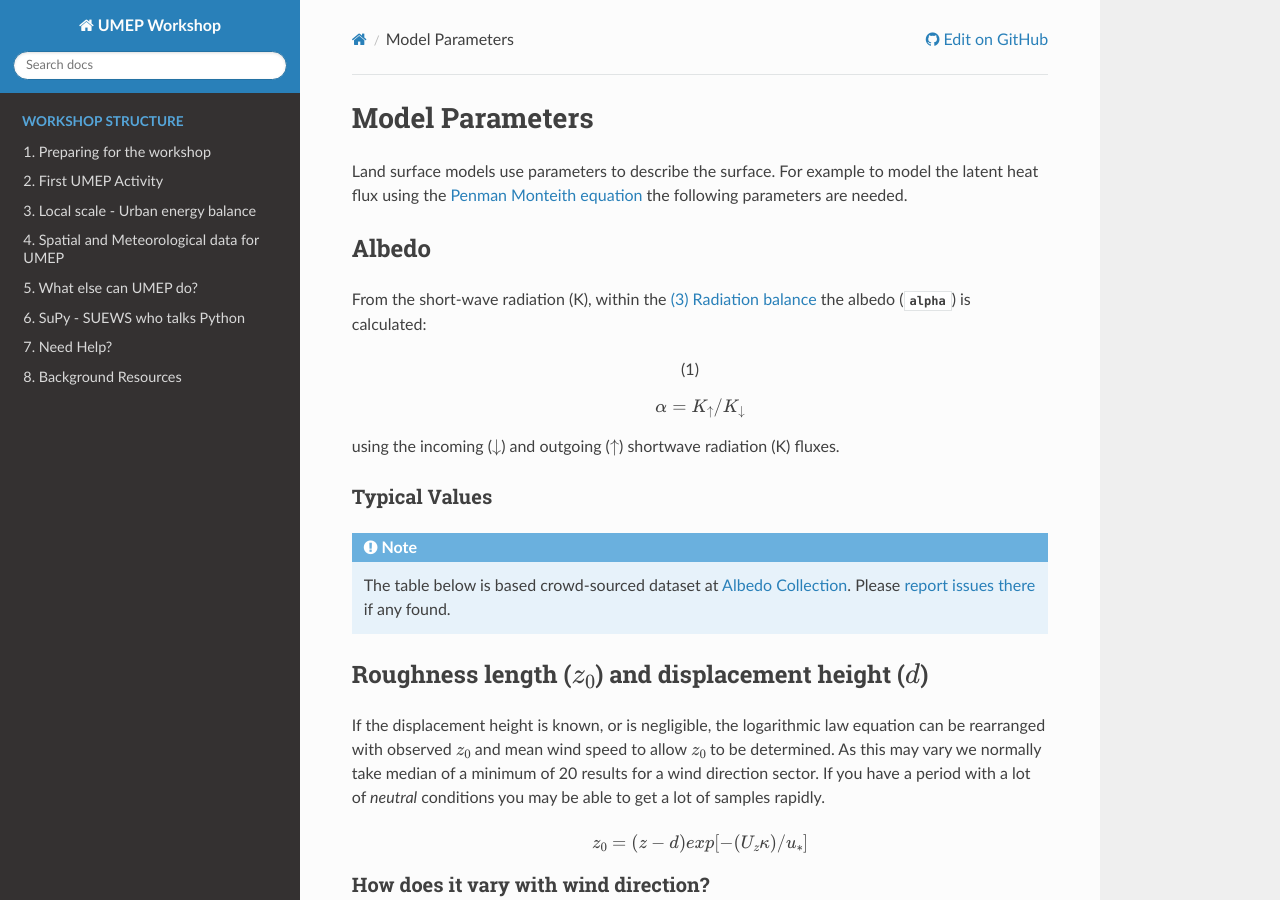
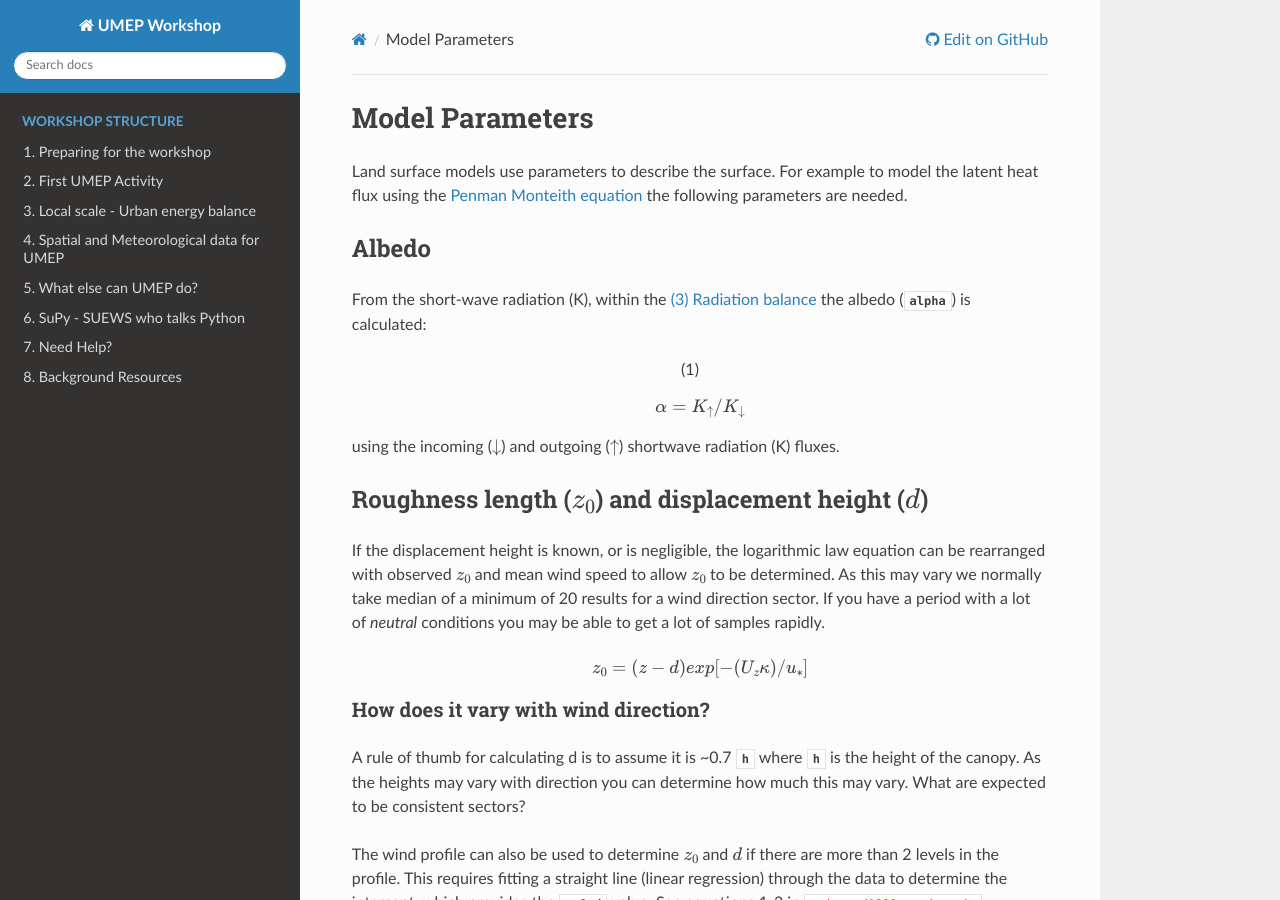
Before and after one commit to Urban-Meteorology-Reading/UMEP-Workshop, a Sphinx documentation site: the page built from source/BackGroundMet/BGM2.rst, in a window 1280 px wide and 900 px high. Built offline with Sphinx 7.4.7 and the Read the Docs theme 2.0.0, drawn with Linux system fonts in a browser that asks for light colours; cross-references to code outside the pages are shown as plain code.

Commit message:
Update BGM2.rst

```diff
--- a/source/BackGroundMet/BGM2.rst
+++ b/source/BackGroundMet/BGM2.rst
@@ -25,18 +25,6 @@ From the short-wave radiation (K), within the :eq:`qnet` :ref:`radB` the albedo
 using the incoming (:math:`\downarrow`) and outgoing (:math:`\uparrow`) shortwave radiation
 (K) fluxes.
 
-Typical Values
-''''''''''''''''''''''''''
-
-.. note::
-    The table below is based crowd-sourced dataset at `Albedo Collection <https://github.com/BLM-UoR/albedo-collection>`_.
-    Please `report issues there <https://github.com/BLM-UoR/albedo-collection/issues>`_ if any found.
-
-.. csv-table:: Calculated values of albedo at selected AMF sites
-    :url: https://github.com/BLM-UoR/albedo-collection/raw/master/albedo.csv
-    :widths: auto
-    :class: longtable
-    :header-rows: 1
 
 .. _roughness:
 
@@ -55,18 +43,7 @@ able to get a lot of samples rapidly.
     𝑧_0 = (𝑧−𝑑) exp ⁡[−(𝑈_𝑧 𝜅)/𝑢_∗ ]
 
 
-.. csv-table:: Literature values of roughness parameters collected by students of BLM class
-    :url: https://github.com/BLM-UoR/sfchar-collection/raw/master/roughness-ref.csv
-    :widths: auto
-    :class: longtable
-    :header-rows: 1
 
-
-.. csv-table:: Calculated values of roughness parameters at selected AMF sites
-    :url: https://github.com/BLM-UoR/sfchar-collection/raw/master/roughness-cal.csv
-    :widths: auto
-    :class: longtable
-    :header-rows: 1
 
 How does it vary with wind direction?
 '''''''''''''''''''''''''''''''''''''''
```
